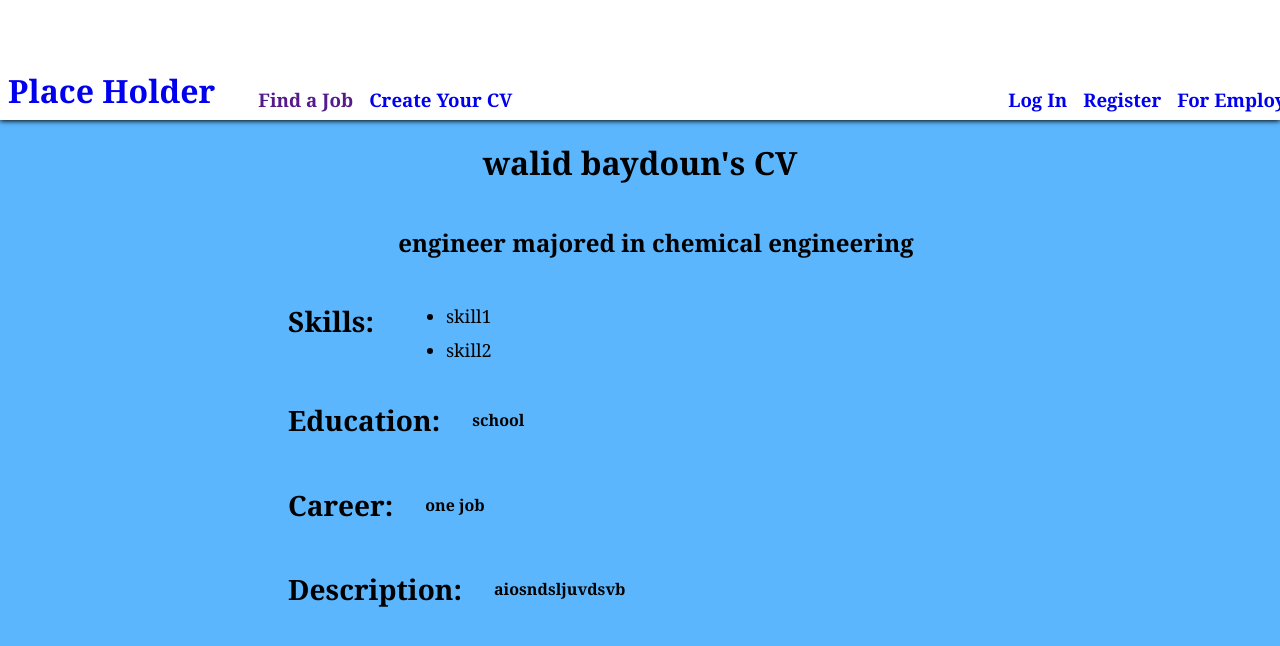
After one commit to Noobilaitor/web50, a Django app: a page that uses projects/2020/x/capstone/employment/templates/employment/layout.html in a window 1280 px wide. The commit adds this page. Shown: the top 646 px of the page. Run offline with Django 4.2, Linux system fonts and the light colour scheme; data comes from the database, SQL or seed files in the repository.

Commit message:
can view an employee's profile

```diff
--- a/projects/2020/x/capstone/employment/static/employment/inbox.js
+++ b/projects/2020/x/capstone/employment/static/employment/inbox.js
@@ -39,7 +39,6 @@ function change_cat(value){
             major_e.value = engineer[major]
             major_e.textContent = engineer[major]
             s_cat.append(major_e)
-            console.log(s_cat)
         }
     } else if(value == "medicine"){
         for (major in medicine){
@@ -47,7 +46,6 @@ function change_cat(value){
             major_e.value = medicine[major]
             major_e.textContent = medicine[major]
             s_cat.append(major_e)
-            console.log(s_cat)
         }
     } else if(value == "business"){
         for (major in business){
@@ -55,7 +53,6 @@ function change_cat(value){
             major_e.value = business[major]
             major_e.textContent = business[major]
             s_cat.append(major_e)
-            console.log(s_cat)
         }
     } else if(value == ""){
         major_e = document.createElement("option")
@@ -86,9 +83,12 @@ function search(){
             per_ski = document.createElement("div")
             per_ski.setAttribute('class','per_ski')
             cvs.append(per_ski)
-            person = document.createElement("h1")
+            person = document.createElement("a")
             person.setAttribute('id','person')
             person.textContent = result.name[i]
+            const domain = window.location.origin
+            const new_domain = domain + `/user/${result.name[i]}`
+            person.setAttribute('href',new_domain)
             per_ski.append(person)
             skill_div = document.createElement("div")
             skill_div.setAttribute('id','skill')
--- a/projects/2020/x/capstone/employment/static/employment/styles.css
+++ b/projects/2020/x/capstone/employment/static/employment/styles.css
@@ -211,3 +211,30 @@ a{
     width: 55%;
     justify-content: flex-end
 }
+
+#p_job{
+    margin-left: 2rem;
+    margin-right: 0.4rem;
+}
+
+#p_skill{
+    display: flex;
+    margin-left: 18rem;
+    margin-right: 2rem;
+    font-size: 28px;
+}
+
+.p_skills{
+    margin-top: 0.6rem;
+    font-size:large;
+}
+
+.p_edu{
+    display: flex;
+    align-items: center;
+}
+#all_CVs{
+    display: flex;
+    align-items: center;
+    justify-content: center;
+}
--- a/projects/2020/x/capstone/employment/templates/employment/allCVs.html
+++ b/projects/2020/x/capstone/employment/templates/employment/allCVs.html
@@ -1,11 +1,12 @@
 {% extends "employment/layout.html" %}
 {% load extras %}
 {% block body %}
+<h1 id="all_CVs">All CVs</h1>
 <div>
     {% for CV in CVs %}
     <div id='singleCV'>
         <div class="per_ski">
-            <h1 id="person">{{CV.person}}</h1>
+            <a href="{% url "profile" CV.person.username %}"><h1 id="person">{{CV.person}}</h1></a>
             <div id="skill">
                 <h3 class="skill">{{CV.job}}</h3>
                 {% for skill in CV.skills|skill %}
--- a/projects/2020/x/capstone/employment/templates/employment/filter_CV.html
+++ b/projects/2020/x/capstone/employment/templates/employment/filter_CV.html
@@ -1,6 +1,7 @@
 {% extends "employment/layout.html" %}
 
 {% block body %}
+
 <div id="search_div">
     <h2 id="search">Search for a skill:</h2>
     <h2 id="or">and/Or</h2>
@@ -32,4 +33,5 @@
 <div id="ah">
 
 </div>
+
 {% endblock %}
--- a/projects/2020/x/capstone/employment/templates/employment/layout.html
+++ b/projects/2020/x/capstone/employment/templates/employment/layout.html
@@ -27,7 +27,7 @@
             {% if user.employer or user.employee %}
             <h3 class="nav_items"><a href="{% url "logout" %}">Log out</a></h3>
             <h3 class="nav_items"><img id="profile_pic" src="{{user.profile_pic.url}}" alt="profile picture"></h3>
-            <h3 class="nav_items"><a href="">{{user.username}}</a></h3>
+            <h3 class="nav_items"><a href="{% url "profile" user.username %}">{{user.username}}</a></h3>
             {% else %}
             <h3 class="nav_items"><a href="{% url 'login' %}">Log In</a></h3>
             <h3 class="nav_items"><a href="{% url 'register' %}">Register</a></h3>
--- /dev/null
+++ b/projects/2020/x/capstone/employment/templates/employment/profile.html
@@ -0,0 +1,28 @@
+{% extends "employment/layout.html" %}
+{% load extras %}
+{% block body %}
+
+<h1 class="home">{{cv.person.first_name}} {{cv.person.last_name}}'s CV</h1>
+<div class="home"><h2 id="p_job">{{cv.job}}</h2>
+<h2>majored in {{cv.major}}</h2></div>
+<div id="all_search">
+    <h2 id="p_skill">Skills:</h2>
+    <ul>
+    {% for skill in cv.skills|skill %}
+        <li class="p_skills">{{skill}}</li>
+    {% endfor %}
+    </ul>
+</div>
+<div id="all_search">
+    <h2 id="p_skill">Education: </h2>
+    <h4 class="p_edu">{{cv.education}}</h4>
+</div>
+<div id="all_search">
+    <h2 id="p_skill">Career: </h2>
+    <h4 class="p_edu">{{cv.career}}</h4>
+</div>
+<div id="all_search">
+    <h2 id="p_skill">Description: </h2>
+    <h4 class="p_edu">{{cv.description}}</h4>
+</div>
+{% endblock body %}
--- a/projects/2020/x/capstone/employment/urls.py
+++ b/projects/2020/x/capstone/employment/urls.py
@@ -12,6 +12,7 @@ urlpatterns = [
     path("allCVs", views.allCVs, name="allCVs"),
     path("edit", views.edit_CV, name="edit_CV"),
     path("filter/CVs", views.filter_CV, name="filter_CV"),
+    path("user/<str:user>", views.profile, name="profile"),
 
     #API routes
     path("filter/search/<str:content>", views.search, name="filter_CV")
--- a/projects/2020/x/capstone/employment/views.py
+++ b/projects/2020/x/capstone/employment/views.py
@@ -156,7 +156,7 @@ def create_CV(request):
         })
 
 def allCVs(request):
-    CVs = CV.objects.all()
+    CVs = CV.objects.all().order_by("-id")
     return render(request, "employment/allCVs.html", {
         "CVs": CVs
     })
@@ -219,7 +219,7 @@ def search(request, content):
             chosen_skill = cv
         if cv.job == content[1] or content[1] == "":
             chosen_job = cv
-        if cv.major == content[2] or content[2] == "---":
+        if cv.major == content[2] or content[2] == "---" or content[2] == "":
             chosen_type = cv
         if chosen_type == chosen_job == chosen_skill:
             name.append(cv.person.username)
@@ -228,5 +228,9 @@ def search(request, content):
             job.append(cv.job)
     return JsonResponse({"name": name, "desc": desc, "job": job, "skill": skilll,})
 
-#def profile(request, id):
-    user = User.objects.get(pk=id)
+def profile(request, user):
+    user = User.objects.get(username=user)
+    cv = CV.objects.get(person=user)
+    return render(request, "employment/profile.html", {
+        "cv": cv
+    })
```
